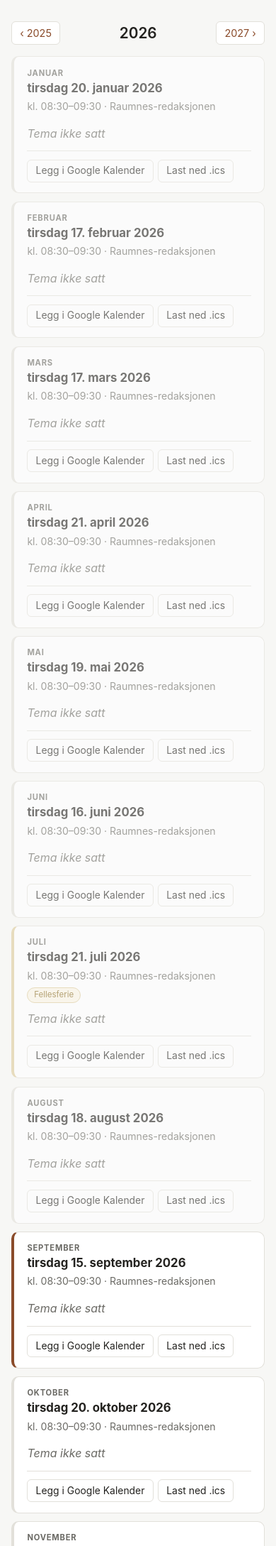
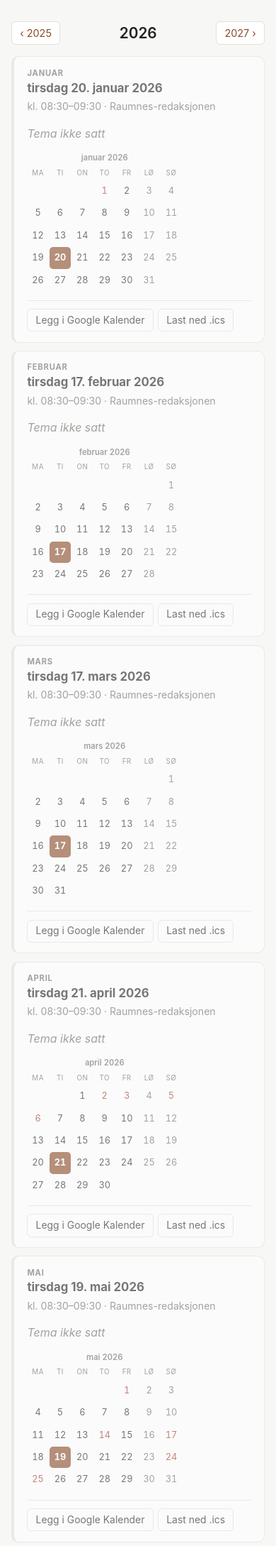
Before and after one commit to fgjestad/vibecoding, a FastAPI app: page / in a window 390 px wide. Shown: the part 552-2730 px from the top of the page at 71% size. Run offline with FastAPI, Linux system fonts and the light colour scheme; data comes from the database, SQL or seed files in the repository; data that the repository does not hold is empty.

Commit message:
Vis hele måneden ved siden av hver dag
Et lite månedsrutenett i hvert kort, med samlingsdagen uthevet og røde dager i
rødt, så det er lett å se hvor dagen faller og hva som ligger rundt den.

- Rutenettet tegnes for måneden datoen faktisk ligger i, slik at en samling som
  er flyttet over et månedsskifte fortsatt vises uthevet. Måneden står skrevet
  over rutenettet.
- Slettede måneder viser dagen overstrøket.
- roede_dager() mellomlagres, siden den nå kalles én gang per rute.

Co-Authored-By: Claude Opus 5 <noreply@anthropic.com>
Claude-Session: https://claude.ai/code/session_01XSKFcd7z4TGTdwkfWXLJ9H

```diff
--- a/app/helligdager.py
+++ b/app/helligdager.py
@@ -6,6 +6,7 @@ virker like godt for 2031 som for i år.
 """
 
 from datetime import date, timedelta
+from functools import lru_cache
 
 
 def paaskedag(aar: int) -> date:
@@ -23,6 +24,7 @@ def paaskedag(aar: int) -> date:
     return date(aar, maaned, dag + 1)
 
 
+@lru_cache(maxsize=64)
 def roede_dager(aar: int) -> dict[date, str]:
     """De offisielle røde dagene (helligdager og høytidsdager) i et år.
 
--- a/app/kalender.py
+++ b/app/kalender.py
@@ -1,5 +1,6 @@
 """Datoregning, ICS-eksport og Google-lenker for Faglig tirsdag."""
 
+from calendar import monthrange
 from datetime import date, datetime, time, timedelta
 from urllib.parse import quote
 from zoneinfo import ZoneInfo
@@ -11,6 +12,7 @@ MAANEDER = [
     "juli", "august", "september", "oktober", "november", "desember",
 ]
 UKEDAGER = ["mandag", "tirsdag", "onsdag", "torsdag", "fredag", "lørdag", "søndag"]
+UKEDAGER_KORT = ["ma", "ti", "on", "to", "fr", "lø", "sø"]
 
 TIRSDAG = 1  # date.weekday(): mandag = 0
 
@@ -20,6 +22,17 @@ def tredje_tirsdag(aar: int, maaned: int) -> date:
     foerste = date(aar, maaned, 1)
     foerste_tirsdag = 1 + (TIRSDAG - foerste.weekday()) % 7
     return date(aar, maaned, foerste_tirsdag + 14)
+
+
+def maaned_celler(aar: int, maaned: int) -> list[date | None]:
+    """Rutene i et månedsrutenett, radvis fra mandag. None er de tomme rutene før
+    den 1. og etter den siste, slik at ukene alltid blir hele rader på sju."""
+    foerste = date(aar, maaned, 1)
+    celler: list[date | None] = [None] * foerste.weekday()
+    celler += [date(aar, maaned, dag) for dag in range(1, monthrange(aar, maaned)[1] + 1)]
+    while len(celler) % 7:
+        celler.append(None)
+    return celler
 
 
 def maaned_navn(maaned: int) -> str:
--- a/app/main.py
+++ b/app/main.py
@@ -14,11 +14,13 @@ from app.db import get_session, hent_innstilling, init_db
 from app.helligdager import ferieadvarsel, roed_dag
 from app.kalender import (
     OSLO,
+    UKEDAGER_KORT,
     formater_dato,
     google_lenke,
     ics_dokument,
     les_klokkeslett,
     les_maaned_noekkel,
+    maaned_celler,
     maaned_navn,
     tredje_tirsdag,
 )
@@ -125,6 +127,23 @@ def bygg_dag(noekkel: str, rad: FagligTirsdag | None, innstilling: Innstilling,
     beskrivelse_linjer.append(f"Oversikt: {base_url(request)}/")
     beskrivelse = "\n".join(beskrivelse_linjer)
 
+    # Rutenettet tegnes for måneden datoen faktisk ligger i. Er samlingen flyttet over
+    # et månedsskifte, ville rutenettet for nøkkelmåneden vært uten uthevet dag i det
+    # hele tatt — derfor står måneden også skrevet over rutenettet.
+    i_dag_dato = i_dag()
+    rutenett = [
+        None
+        if celle is None
+        else {
+            "dag": celle.day,
+            "er_samling": celle == dato,
+            "roed": roed_dag(celle),
+            "er_i_dag": celle == i_dag_dato,
+            "er_helg": celle.weekday() >= 5,
+        }
+        for celle in maaned_celler(dato.year, dato.month)
+    ]
+
     return {
         "noekkel": noekkel,
         "aar": aar,
@@ -147,8 +166,10 @@ def bygg_dag(noekkel: str, rad: FagligTirsdag | None, innstilling: Innstilling,
         "skjult": bool(rad and rad.skjult),
         "roed_dag": roed_dag(dato),
         "ferie": ferieadvarsel(dato),
-        "er_fortid": dato < i_dag(),
-        "er_i_dag": dato == i_dag(),
+        "er_fortid": dato < i_dag_dato,
+        "er_i_dag": dato == i_dag_dato,
+        "rutenett": rutenett,
+        "rutenett_tittel": f"{maaned_navn(dato.month)} {dato.year}",
         "har_innhold": bool(tema or foredragsholdere or notat),
         "tittel": tittel,
         "beskrivelse": beskrivelse,
@@ -183,6 +204,7 @@ def _hent_eller_lag_rad(session: Session, noekkel: str) -> FagligTirsdag:
 def _kontekst(request: Request, session: Session, **ekstra) -> dict:
     grunnlag = {
         "request": request,
+        "ukedager_kort": UKEDAGER_KORT,
         "admin": auth.er_admin(request),
         "passord_mangler": not auth.passord_er_satt(),
         "innstilling": hent_innstilling(session),
--- a/app/static/style.css
+++ b/app/static/style.css
@@ -145,6 +145,69 @@ h3 { font-size: 1.05rem; margin: 0; }
     45deg, #fafaf8, #fafaf8 10px, #f2f1ed 10px, #f2f1ed 20px
   );
   border-left-color: var(--muted);
+}
+
+/* Teksten til venstre, månedsrutenettet til høyre. min-width: 0 hindrer at et langt
+   tema presser rutenettet ut av kortet. */
+.dag-rad {
+  display: flex;
+  align-items: flex-start;
+  gap: 1.4rem;
+}
+
+.dag-hoved { flex: 1; min-width: 0; }
+
+.mini-kalender {
+  flex: 0 0 auto;
+  display: grid;
+  grid-template-columns: repeat(7, 1.55rem);
+  gap: 1px;
+  text-align: center;
+  font-variant-numeric: tabular-nums;
+}
+
+.mk-tittel {
+  grid-column: 1 / -1;
+  font-size: 0.7rem;
+  font-weight: 600;
+  color: var(--muted);
+  text-align: center;
+  padding-bottom: 0.25rem;
+}
+
+.mk-hode {
+  font-size: 0.62rem;
+  text-transform: uppercase;
+  letter-spacing: 0.04em;
+  color: var(--muted);
+  padding-bottom: 0.15rem;
+}
+
+.mk-dag {
+  font-size: 0.73rem;
+  line-height: 1.55rem;
+  border-radius: 5px;
+  color: var(--text);
+}
+
+.mk-dag.helg { color: var(--muted); }
+.mk-dag.roed { color: var(--danger); }
+.mk-dag.i-dag { box-shadow: inset 0 0 0 1px var(--muted); }
+
+.mk-dag.samling {
+  background: var(--accent);
+  color: #ffffff;
+  font-weight: 700;
+}
+
+.mk-dag.samling.roed { background: var(--danger); color: #ffffff; }
+
+.mk-dag.samling.avlyst {
+  background: none;
+  color: var(--muted);
+  font-weight: 400;
+  text-decoration: line-through;
+  box-shadow: inset 0 0 0 1px var(--border);
 }
 
 .dag-topp {
@@ -339,6 +402,12 @@ footer {
   font-size: 0.82rem;
 }
 
+@media (max-width: 620px) {
+  .dag-rad { flex-direction: column; gap: 0.9rem; }
+  .mini-kalender { grid-template-columns: repeat(7, 1.9rem); }
+  .mk-dag { line-height: 1.9rem; font-size: 0.8rem; }
+}
+
 @media (max-width: 560px) {
   .dag-topp { flex-direction: column; gap: 0.35rem; }
   details.rediger { margin-left: 0; width: 100%; }
--- a/app/templates/oversikt.html
+++ b/app/templates/oversikt.html
@@ -40,6 +40,8 @@
           {%- elif d.ferie %} obs{% endif %}
           {%- if d.er_fortid and not d.skjult %} fortid{% endif %}"
       >
+        <div class="dag-rad">
+        <div class="dag-hoved">
         <div class="dag-topp">
           <div>
             <span class="maaned">{{ d.maaned_navn }}</span>
@@ -77,6 +79,32 @@
             <p class="tom">Ingen samling denne måneden. Vises ikke for lesere.</p>
           </div>
         {% endif %}
+        </div>
+
+        {# Hele måneden under ett, så det er lett å se hvor samlingen faller og hva
+           som ligger rundt den. Datoen står i klartekst rett ved siden av, så
+           rutenettet er ren støy for en skjermleser. #}
+        <div class="mini-kalender" aria-hidden="true">
+          <span class="mk-tittel">{{ d.rutenett_tittel }}</span>
+          {% for kort in ukedager_kort %}
+            <span class="mk-hode">{{ kort }}</span>
+          {% endfor %}
+          {% for celle in d.rutenett %}
+            {% if celle %}
+              <span class="mk-dag
+                {%- if celle.er_samling %} samling{% endif %}
+                {%- if celle.er_samling and d.skjult %} avlyst{% endif %}
+                {%- if celle.roed %} roed{% endif %}
+                {%- if celle.er_helg %} helg{% endif %}
+                {%- if celle.er_i_dag %} i-dag{% endif %}"
+                {% if celle.roed %}title="{{ celle.roed|capitalize }}"{% endif %}
+              >{{ celle.dag }}</span>
+            {% else %}
+              <span class="mk-dag mk-blank"></span>
+            {% endif %}
+          {% endfor %}
+        </div>
+        </div>
 
         <div class="dag-bunn">
           {% if not d.skjult %}
```
Also changed, not shown: README.md.
